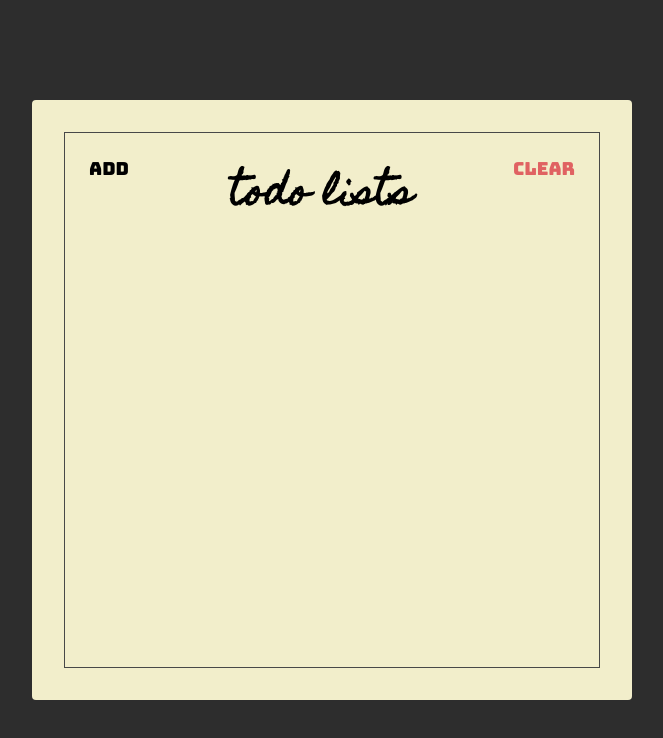
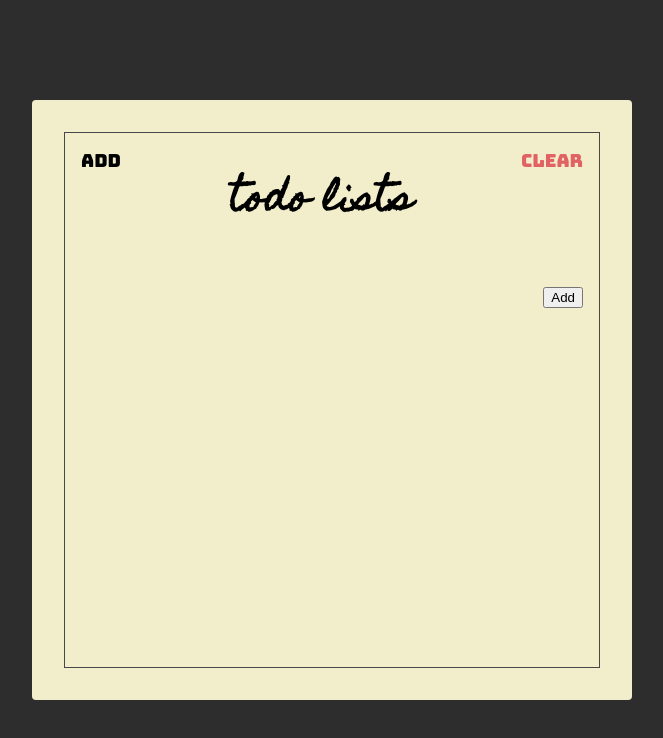
Before and after one commit to Pandoedo/ReactJs, a website: page index.html in a window 1280 px wide. Shown: the whole page, without its empty margins (308-971 px from the left). Drawn offline with Linux system fonts and the light colour scheme.

Commit message:
Membuat add todo section

```diff
--- a/index.html
+++ b/index.html
@@ -20,11 +20,17 @@
   <body>
     <div class="container">
       <div class="frame">
-        <div class="header">
+        <section class="header">
           <button class="header-btn">Add</button>
           <h1 class="header-title">Todo Lists</h1>
           <button class="header-btn main-red-color">Clear</button>
-        </div>
+        </section>
+        <section class="add">
+          <form class="add-form">
+            <input type="text" class="add-input" />
+            <button class="add-btn">Add</button>
+          </form>
+        </section>
       </div>
     </div>
   </body>
--- a/style.css
+++ b/style.css
@@ -58,8 +58,33 @@
 .header-btn {
   font-size: 1.8rem;
   font-family: "Bungee", sans-serif;
-  padding: 24px;
+  padding: 16px;
   background: unset;
   border: unset;
   outline: unset;
 }
+
+.add {
+  padding: 16px;
+}
+.add-form {
+  display: flex;
+  align-items: flex-start;
+}
+
+.add-input {
+  background: unset;
+  border: unset;
+  padding: 0 64px;
+  flex: 1;
+  border-bottom: 1px solid var(--main-red-color);
+  outline: unset;
+
+  font-family: "Homemade Apple", sans-serif;
+  font-size: 16px;
+  text-transform: lowercase;
+
+  background: unset;
+  border: unset;
+  outline: unset;
+}
```
